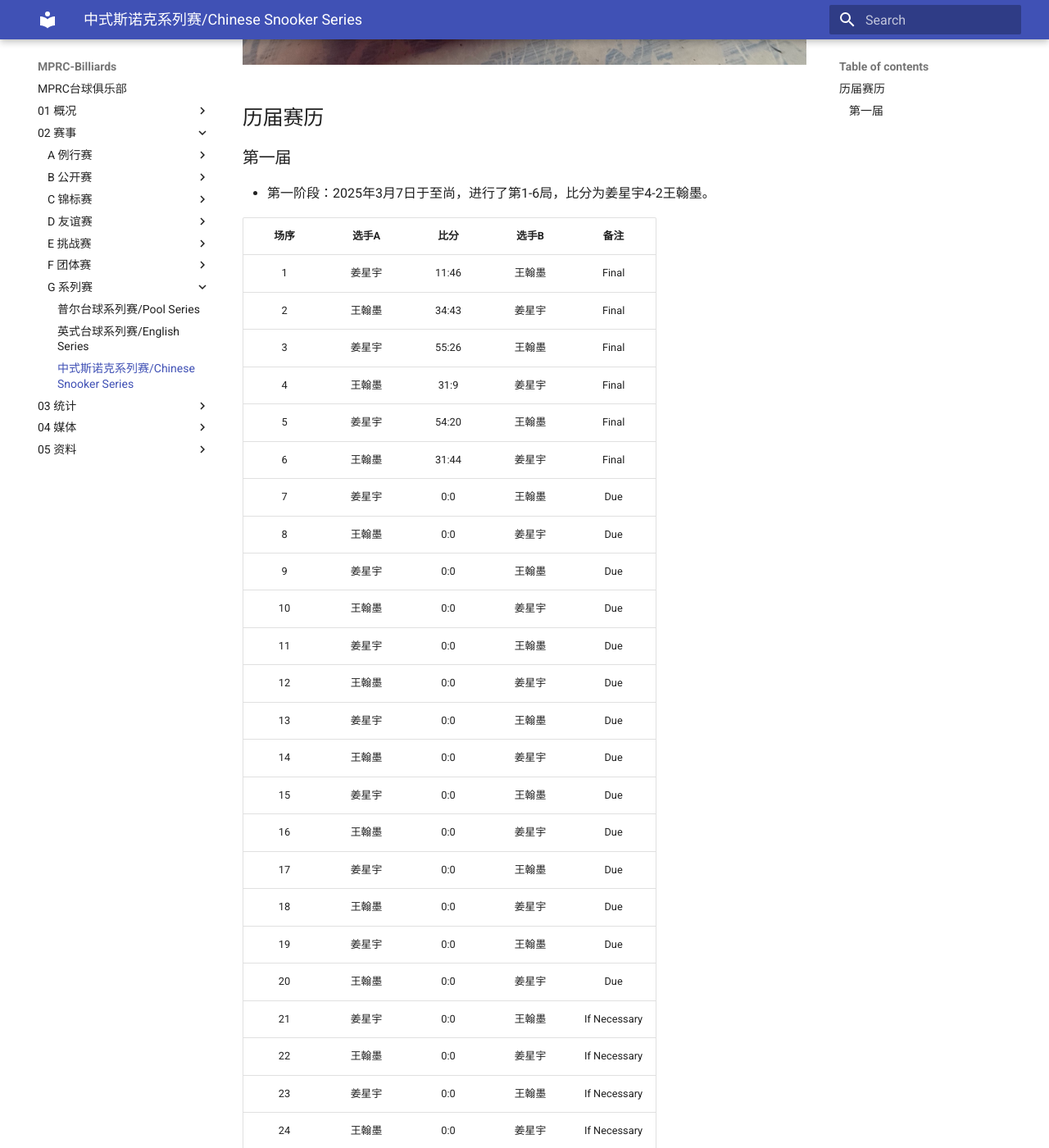
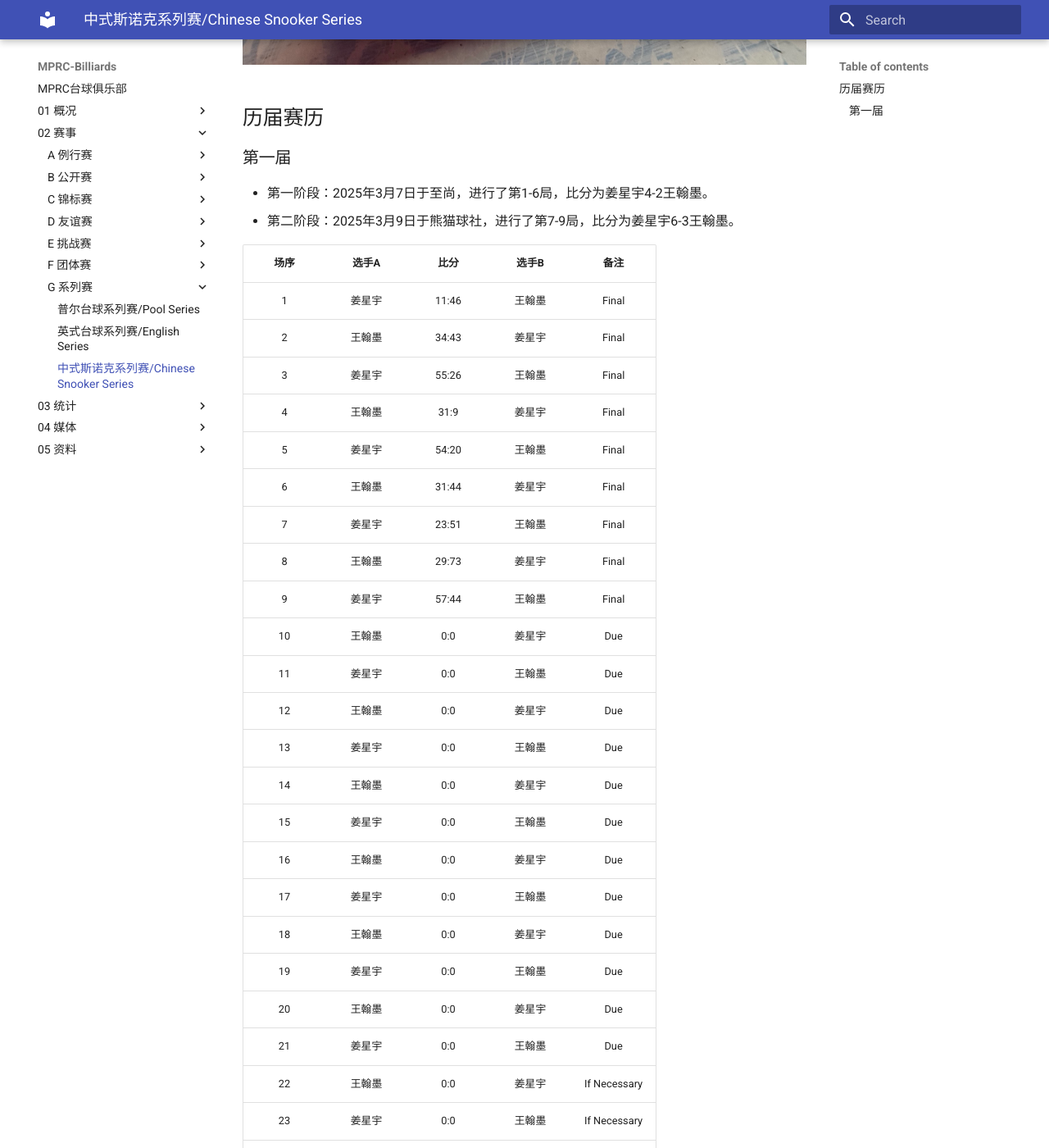
Before and after one commit to mprc-billiards/mprc-billiards.github.io, an MkDocs documentation site: the page built from docs/02-赛事/G-系列赛/G03-中式斯诺克系列赛.md, in a window 1280 px wide and 1400 px high, scrolled down 782 px. Shown: the whole window at 82% size. Built offline with MkDocs 1.6.1 and Material for MkDocs 9.7.7, drawn with Linux system fonts in a browser that asks for light colours.

Commit message:
update 2025.03.09

```diff
--- a/docs/02-赛事/G-系列赛/G03-中式斯诺克系列赛.md
+++ b/docs/02-赛事/G-系列赛/G03-中式斯诺克系列赛.md
@@ -1,8 +1,8 @@
 # 中式斯诺克系列赛/Chinese Snooker Series
 
-| 届次 | 日期                 | 场地   | 胜者   | 比分 | 负者  |
-| :--: | :-----------------: | :----: | :---: | :--: | :---: |
-| 1    | 2025.03.07-         | 至尚   |       |      |       |
+| 届次 | 日期                 | 场地     | 胜者   | 比分 | 负者  |
+| :--: | :-----------------: | :------: | :---: | :--: | :---: |
+| 1    | 2025.03.07-         | 至尚/熊猫 |       |      |       |
 
 中式斯诺克系列赛采用十红球中式斯诺克规则，比赛规模为比肩世锦赛决赛的35局18胜制。
 
@@ -13,6 +13,7 @@
 ### 第一届
 
 - 第一阶段：2025年3月7日于至尚，进行了第1-6局，比分为姜星宇4-2王翰墨。
+- 第二阶段：2025年3月9日于熊猫球社，进行了第7-9局，比分为姜星宇6-3王翰墨。
 
 | 场序 | 选手A  | 比分   | 选手B  | 备注  |
 | :--: | :----: | :----: | :---: | :---: |
@@ -22,9 +23,9 @@
 | 4    | 王翰墨 | 31:9   | 姜星宇 | Final |
 | 5    | 姜星宇 | 54:20  | 王翰墨 | Final |
 | 6    | 王翰墨 | 31:44  | 姜星宇 | Final |
-| 7    | 姜星宇 |  0:0   | 王翰墨 | Due   |
-| 8    | 王翰墨 |  0:0   | 姜星宇 | Due   |
-| 9    | 姜星宇 |  0:0   | 王翰墨 | Due   |
+| 7    | 姜星宇 | 23:51  | 王翰墨 | Final |
+| 8    | 王翰墨 | 29:73  | 姜星宇 | Final |
+| 9    | 姜星宇 | 57:44  | 王翰墨 | Final |
 | 10   | 王翰墨 |  0:0   | 姜星宇 | Due   |
 | 11   | 姜星宇 |  0:0   | 王翰墨 | Due   |
 | 12   | 王翰墨 |  0:0   | 姜星宇 | Due   |
@@ -36,7 +37,7 @@
 | 18   | 王翰墨 |  0:0   | 姜星宇 | Due   |
 | 19   | 姜星宇 |  0:0   | 王翰墨 | Due   |
 | 20   | 王翰墨 |  0:0   | 姜星宇 | Due   |
-| 21   | 姜星宇 |  0:0   | 王翰墨 | If Necessary |
+| 21   | 姜星宇 |  0:0   | 王翰墨 | Due   |
 | 22   | 王翰墨 |  0:0   | 姜星宇 | If Necessary |
 | 23   | 姜星宇 |  0:0   | 王翰墨 | If Necessary |
 | 24   | 王翰墨 |  0:0   | 姜星宇 | If Necessary |
```
Also changed, not shown: docs/02-赛事/E-挑战赛/E01-中式八球挑战赛.md (+1 -1 lines), docs/05-资料/5-场外轶事.md (+3 -1 lines).
